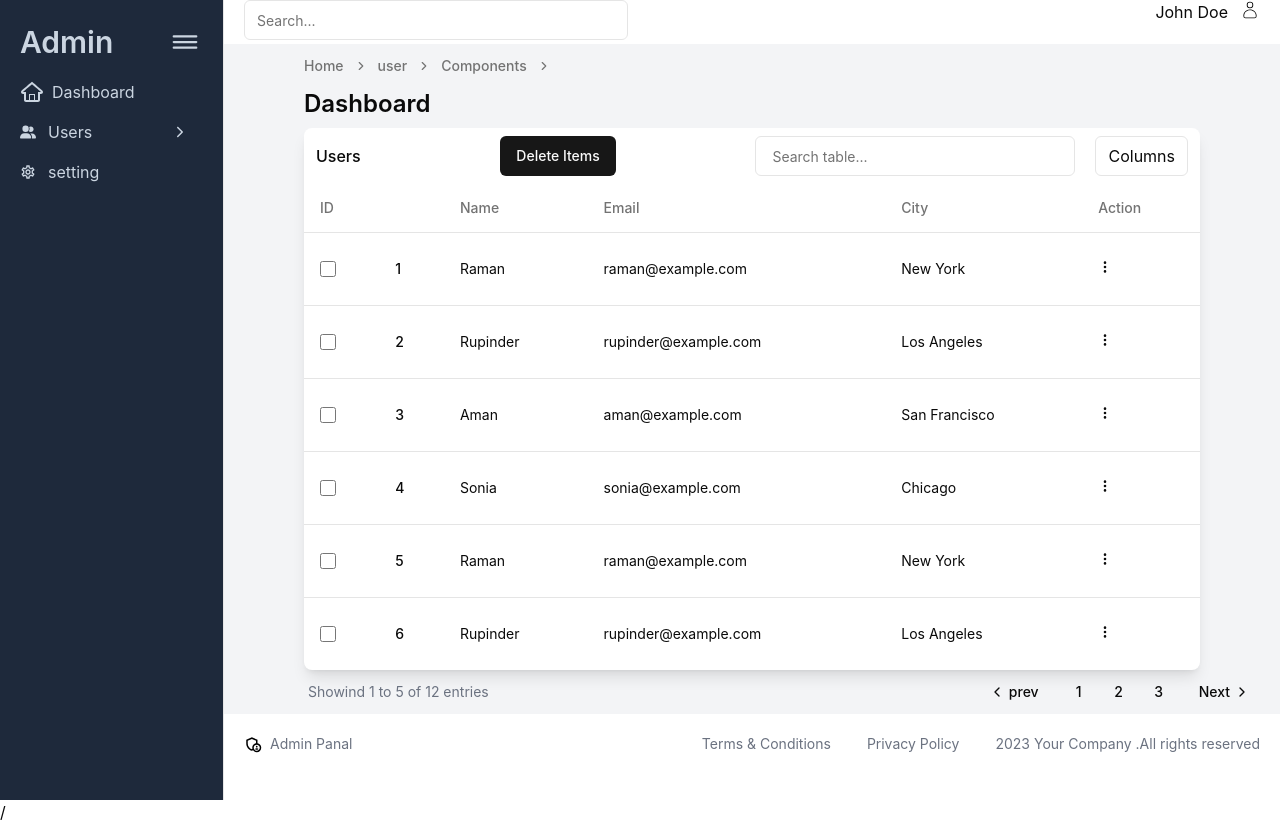
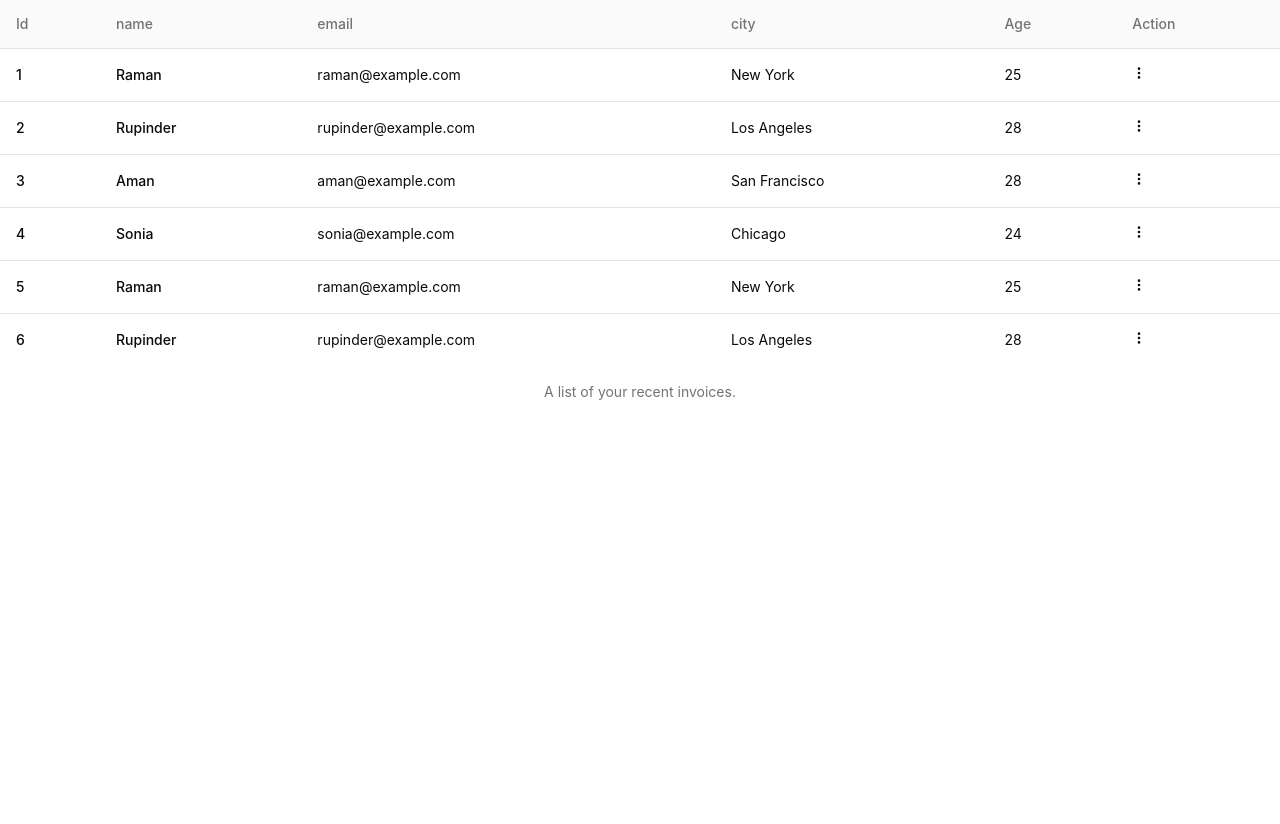
Before and after one commit to Rupinder-17/react-app3, a React (Vite) app: page / in a window 1280 px wide. After the commit the page ends 800 px from the top, so only its background shows below. Built offline with nearby package versions, Linux system fonts and the light colour scheme.

Commit message:
practice of props with another table

```diff
--- /dev/null
+++ b/src/Components/MultiDeleteitem.jsx
@@ -0,0 +1,71 @@
+import React, { useState } from "react";
+import { TableDisplay } from "./TableDisplay";
+
+export const MultiDeleteitem = () => {
+  const TableData = [
+    {
+      id: 1,
+      name: "Raman",
+      age: 25,
+      email: "raman@example.com",
+      city: "New York",
+    },
+    {
+      id: 2,
+      name: "Rupinder",
+      age: 28,
+      email: "rupinder@example.com",
+      city: "Los Angeles",
+    },
+    {
+      id: 3,
+      name: "Aman",
+      age: 28,
+      email: "aman@example.com",
+      city: "San Francisco",
+    },
+    {
+      id: 4,
+      name: "Sonia",
+      age: 24,
+      email: "sonia@example.com",
+      city: "Chicago",
+    },
+    {
+      id: 5,
+      name: "Raman",
+      age: 25,
+      email: "raman@example.com",
+      city: "New York",
+    },
+    {
+      id: 6,
+      name: "Rupinder",
+      age: 28,
+      email: "rupinder@example.com",
+      city: "Los Angeles",
+    },
+  ];
+  const [table, setTable] = useState(TableData);
+  // const [isuserDelete, setDeteleUser] = useState("");
+  // console.log(isuserDelete);
+
+  const handleDelete = (isuserDelete) => {
+    const DeleteItem = table.filter((item) => item.id !== isuserDelete.id);
+    setTable(DeleteItem);
+  };
+  //
+
+  return (
+    <div>
+      <TableDisplay
+        userTable={table}
+        setTable={setTable}
+        deletedData={handleDelete}
+        // setDeteleUser={setDeteleUser}
+        // editUser = {handleChange}
+        // isusersEdit={isusersEdit}
+      />
+    </div>
+  );
+};
--- a/src/Components/Table.jsx
+++ b/src/Components/Table.jsx
@@ -86,7 +86,6 @@ export function TableDemo({ selectCheckedUsers, dataTable, setUserTable }) {
 
     selectCheckedUsers((element) => [...element, id]);
 
-    // element.includes(id) ? element.filter((itemId) => itemId !== id) : [...element] );
   };
 
   return (
--- /dev/null
+++ b/src/Components/TableDisplay.jsx
@@ -0,0 +1,143 @@
+import React, { useState } from "react";
+import {
+  Table,
+  TableBody,
+  TableCaption,
+  TableCell,
+  TableHead,
+  TableHeader,
+  TableRow,
+} from "@/components/ui/table";
+import { BsThreeDotsVertical } from "react-icons/bs";
+import {
+  DropdownMenu,
+  DropdownMenuContent,
+  DropdownMenuItem,
+  DropdownMenuLabel,
+  DropdownMenuSeparator,
+  DropdownMenuTrigger,
+} from "@/components/ui/dropdown-menu";
+import {
+  Sheet,
+  SheetContent,
+  SheetDescription,
+  SheetHeader,
+  SheetTitle,
+  SheetTrigger,
+} from "@/components/ui/sheet";
+import { Input } from "./ui/input";
+import { Button } from "./ui/button";
+
+export const TableDisplay = ({ userTable, deletedData  , setTable}) => {
+  const [isSheetShown, setSheetShown] = useState(false);
+  const [isusersEdit, setEditUser] = useState({});
+  const [updataUser, setUpdateUser] = useState({
+    name: "",
+    city: "",
+    email: "",
+  });
+  console.log("edit", isusersEdit);
+
+  const handleInputChange = (e)=>{
+    const {name, value} = e.target
+    setUpdateUser((prev)=> ({...prev , [name]: value}))
+
+  }
+  const handleUpdateData = () => {
+    if (updataUser) {
+      const userUpdatedData = userTable.map((item) =>
+        item.id === updataUser.id ? updataUser : item
+      );
+      setTable(userUpdatedData)
+      setSheetShown(false)
+      // setUpdateUser(user)
+    }
+  };
+
+  const handleEdit = (user) => {
+    console.log(user);
+    setSheetShown(true);
+    setEditUser(user);
+    setUpdateUser(user)
+  };
+
+  return (
+    <>
+      <Table>
+        <TableCaption>A list of your recent invoices.</TableCaption>
+        <TableHeader>
+          <TableRow>
+            <TableHead className="w-[100px]">Id</TableHead>
+            <TableHead>name</TableHead>
+            <TableHead>email</TableHead>
+            <TableHead className="">city</TableHead>
+            <TableHead className="">Age</TableHead>
+            <TableHead className="">Action</TableHead>
+          </TableRow>
+        </TableHeader>
+        <TableBody>
+          {userTable.map((invoice) => (
+            <TableRow key={invoice.id}>
+              <TableCell className="font-medium">{invoice.id}</TableCell>
+              <TableCell className="font-medium">{invoice.name}</TableCell>
+              <TableCell>{invoice.email}</TableCell>
+              <TableCell>{invoice.city}</TableCell>
+              <TableCell className="">{invoice.age}</TableCell>
+              <TableCell className="">
+                <DropdownMenu>
+                  <DropdownMenuTrigger>
+                    <BsThreeDotsVertical />
+                  </DropdownMenuTrigger>
+                  <DropdownMenuContent>
+                    <DropdownMenuLabel>My Account</DropdownMenuLabel>
+                    <DropdownMenuSeparator />
+                    <DropdownMenuItem onClick={() => handleEdit(invoice)}>
+                      Edit
+                    </DropdownMenuItem>
+                    <DropdownMenuItem
+                      className="text-red-700 font-semibold"
+                      onClick={() => deletedData(invoice)}
+                    >
+                      Delete
+                    </DropdownMenuItem>
+                  </DropdownMenuContent>
+                </DropdownMenu>
+              </TableCell>
+            </TableRow>
+          ))}
+        </TableBody>
+      </Table>
+      <Sheet open={isSheetShown} onOpenChange={setSheetShown}>
+        <SheetTrigger></SheetTrigger>
+        <SheetContent>
+          <SheetHeader>
+            <SheetTitle>Are you absolutely sure?</SheetTitle>
+            <SheetDescription>
+              This action cannot be undone. This will permanently delete your
+              account and remove your data from our servers.
+            </SheetDescription>
+            <Input
+              type="text"
+              name="name"
+              value={updataUser.name}
+              onChange={handleInputChange}
+            />
+            <Input
+              type="email"
+              name="email"
+              value={updataUser.city}
+              onChange={handleInputChange}
+            />
+            <Input
+              type="text"
+              name="city"
+              value={updataUser.email}
+              onChange={handleInputChange}
+            />
+          </SheetHeader>
+          <Button onClick={handleUpdateData}>Submit</Button>
+        </SheetContent>
+      </Sheet>
+    </>
+  );
+};
--- a/src/main.jsx
+++ b/src/main.jsx
@@ -6,6 +6,7 @@ import './index.css'
 // import Display from './Components/DisplayCOmponents.jsx'
 // import { AgeCount } from './Components/AgeCount.jsx'
 import { TableDashboard } from './Components/TableDashboard'
+import { MultiDeleteitem } from './Components/MultiDeleteitem'
 // import { AutocompleteExample } from './Components/Demo'
 
 
@@ -15,8 +16,9 @@ createRoot(document.getElementById('root')).render(
     {/* <Display/> */}
     {/* <SecondComponent/> */}
     {/* <AgeCount/> */}
-    <TableDashboard/>/
+    {/* <TableDashboard/>/ */}
     {/* <AutocompleteExample/> */}
+    <MultiDeleteitem/>
   </StrictMode>,
 
 )
```
